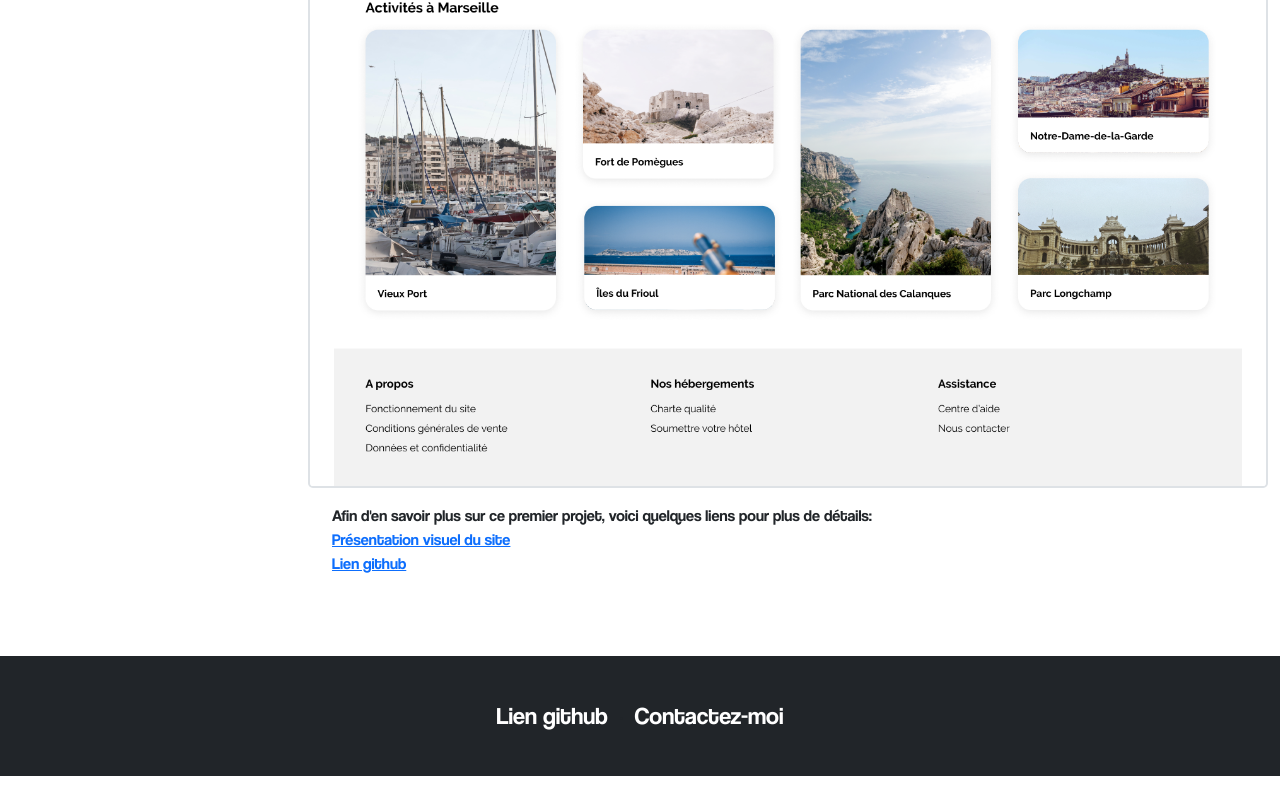
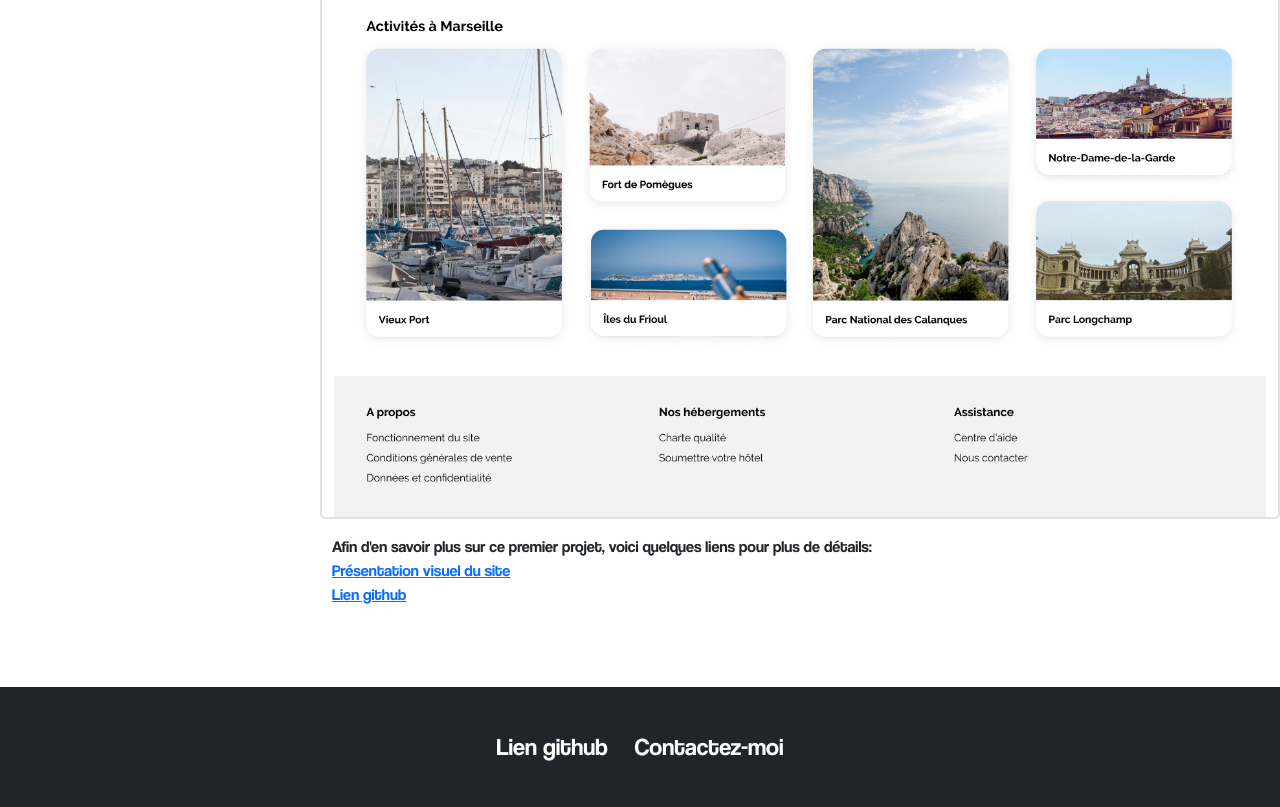
Before and after one commit to lordkao/Yem_David_E-portfolio, a website: page index.html in a window 1280 px wide. Shown: the part 1211-2018 px from the top of the page. Before the commit the page ends 1987 px from the top, so only its background shows below. Drawn offline with Linux system fonts and the light colour scheme.

Commit message:
correctif cadre photo

```diff
--- a/index.html
+++ b/index.html
@@ -20,8 +20,8 @@
             <div class="row"><!--Résumer-->
                 <p class="col mx-5 my-3">Passionné par l'univers du Web et l'informatique,j'ai réalisé ma reconversion en tant que Développeur Web.Ayant travaillé plusieurs années dans le monde de la logistique,le manque d'épanouissement professionnel s'est fait ressentir et c'est pourquoi je fait mes premiers pas dans le monde du développement web.Suite à la réalisation d'une formation Développeur Web entièrement à distance chez Openclassrooms,je suis aujourd'hui à la recherche de nouvelles opportunités afin de mettre à contribution mes compétences.</p>
             </div>
-            <div class="row bg-warning">
-                <div class="col-3 bg-white"><!--Compétences-->
+            <div class="row">
+                <div class="col-3 bg-white px-4"><!--Compétences-->
                     <div class=" list-group position-sticky top-20 mt-3">
                         <a class="list-group-item list-group-item-action list-group-item-primary text-center my-1 rounded-pill" aria-current="true" href="#">Html5</a>
                         <a class="list-group-item list-group-item-action list-group-item-primary text-center my-1 rounded-pill" href="#">Css3</a>
@@ -34,23 +34,23 @@
                     </div>
                 </div>
                 <div class="col-9 bg-white"><!--Preuves et liens github-->
-                    <div class="row">
-                        <div class="row  border border-0 overflow-hidden rounded-3"><!--title et présentation-->
+                    <div class="row border border-0 overflow-hidden rounded-3"><!--title et présentation-->
                             <h3 class="col-12 text-center text-decoration-underline my-5">Réalisation en Html5</h3>
                             <p class="col text-center border-bottom border-3 pb-3 mb-3">
                                 Reproduction d'une maquette en HTML5 et CSS3 pour créer un site d'hébergement.
                             </p>
+                    </div>
+                    <div class="row border border-2 overflow-hidden rounded-3">
+                        <div class="col">
+                            <img class="d-block w-100" src="./images/reservia_desktop.png" alt="présentation du site web reservia version bureau">
                         </div>
-                        <div class="row border border-2 overflow-hidden rounded-3">
-                            <img src="./images/reservia_desktop.png" alt="présentation du site web reservia version bureau">
-                        </div>
-                        <div class="row border border-0 overflow-hidden rounded-3 my-3"><!--présentation du projet-->
+                    </div>
+                    <div class="row border border-0 overflow-hidden rounded-3 my-3"><!--présentation du projet-->
                             <p>
                                 Afin d'en savoir plus sur ce premier projet, voici quelques liens pour plus de détails:<br>
                             <a href="https://lordkao.github.io/DavidYem_2_09022021/" alt="lien vers le gitpage su site reservia" target="_blank">Présentation visuel du site</a><br>
-                            <a href="https://github.com/lordkao/DavidYem_2_09022021.git">Lien github</a>
+                            <a href="https://github.com/lordkao/DavidYem_2_09022021.git" alt="lien vers le repository github" target="_blank">Lien github</a>
                             </p>
-                        </div>
                     </div>
                 </div>
             </div>
```
